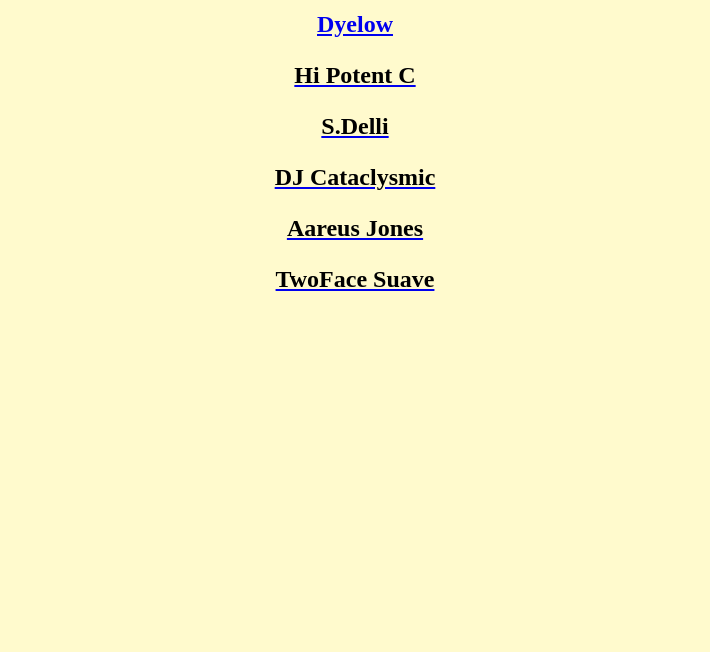
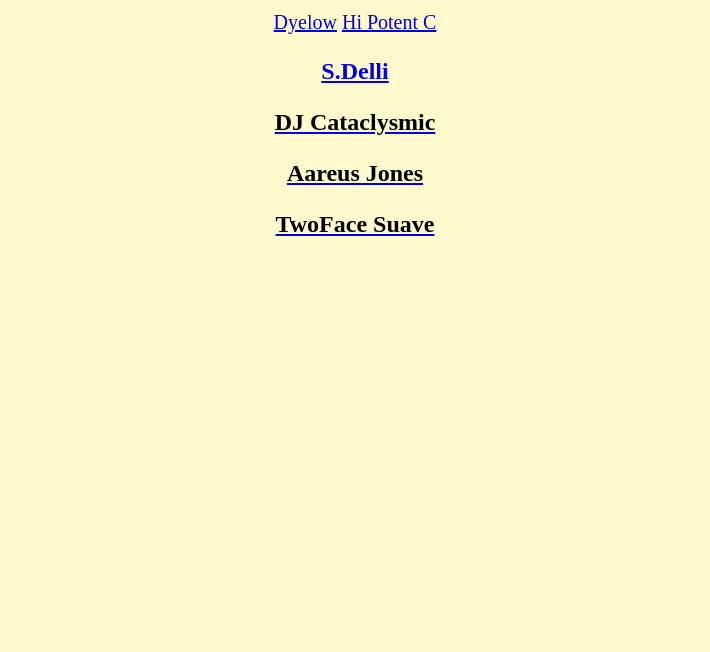
Before and after one commit to Chatella/kitr, a plain HTML site: page index.html in a window 1280 px wide. Shown: the part 148-800 px from the top of the page, without its empty margins (285-995 px from the left). Drawn offline with Linux system fonts and the light colour scheme.

Commit message:
Update index.html

```diff
--- a/index.html
+++ b/index.html
@@ -16,8 +16,8 @@
       <p>Our goal is to enrich our lives and communities by doing what we love: Creating</p>
       <h2>Members</h2>
       <p>
-        <a href = "https://www.instagram.com/dyelow_keepitg/" target = "_blank"><h3>Dyelow</h3></a>
-        <a href = "https://www.instagram.com/hi_potent_c/" target = "_blank"><h3>Hi Potent C</h3></a>
+        <a href = "https://www.instagram.com/dyelow_keepitg/" target = "_blank">Dyelow</a>
+        <a href = "https://www.instagram.com/hi_potent_c/" target = "_blank">Hi Potent C</a>
         <a href = "https://www.instagram.com/s.delli_keepitg/" target = "_blank"><h3>S.Delli</h3></a>
         <a href = "https://www.instagram.com/djcataclysmic_keepitg/" target = "_blank"><h3>DJ Cataclysmic</h3></a>
         <a href = "https://www.instagram.com/ajones_keepitg/" target = "_blank"><h3>Aareus Jones</h3></a>
```
